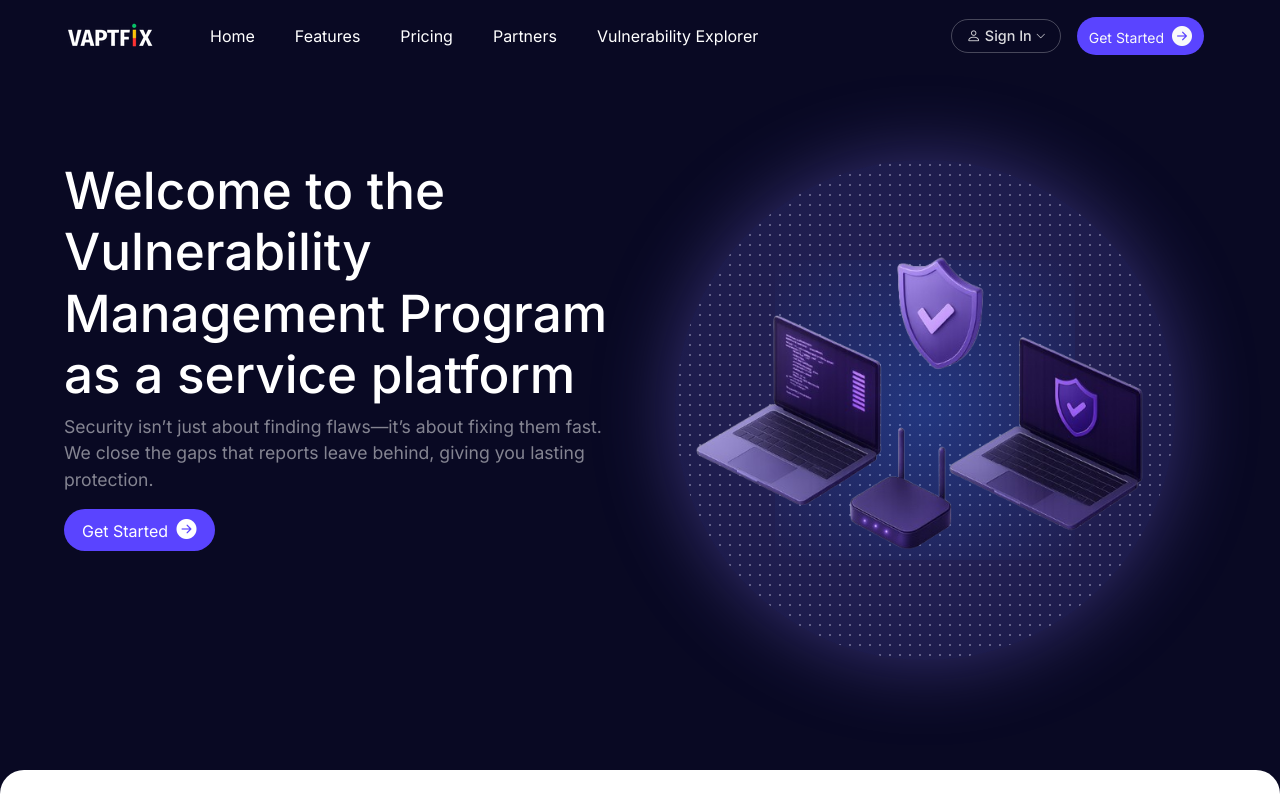
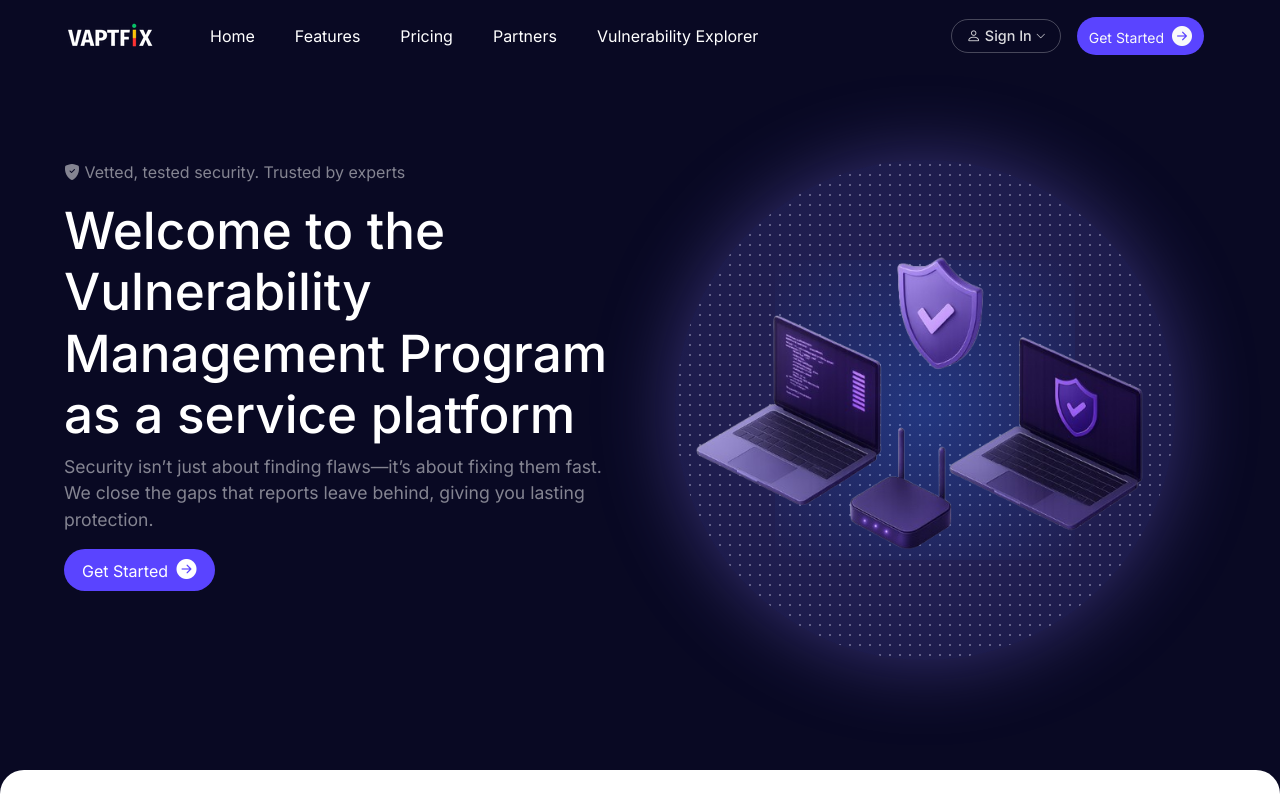
Before and after one commit to arsh321485/vapt-frontend, a Vue app in the folder vapt-fix/: page /home in a window 1280 px wide. Shown: the top 800 px of the page. Built offline with nearby package versions, Linux system fonts and the light colour scheme; no server answers.

Commit message:
text change

```diff
--- a/vapt-fix/src/views/admin-views/HomeView.vue
+++ b/vapt-fix/src/views/admin-views/HomeView.vue
@@ -7,7 +7,7 @@
       <div class="container-fluid">
       <div class="row">
         <div class="col-lg-6 col-md-12 col-sm-12">
-         <!--  <p><i class="bi bi-shield-fill-check"></i> Vetted, tested security. Trusted by experts</p> -->
+          <p><i class="bi bi-shield-fill-check"></i> Vetted, tested security. Trusted by experts</p>
           <h1>Welcome to the Vulnerability Management Program as a service platform</h1>
           <p class="hero-text">Security isn’t just about finding flaws—it’s about fixing them fast. We close the gaps that reports leave behind, giving you lasting protection.</p>
           <!-- <div class="hero-div-btn">
```
